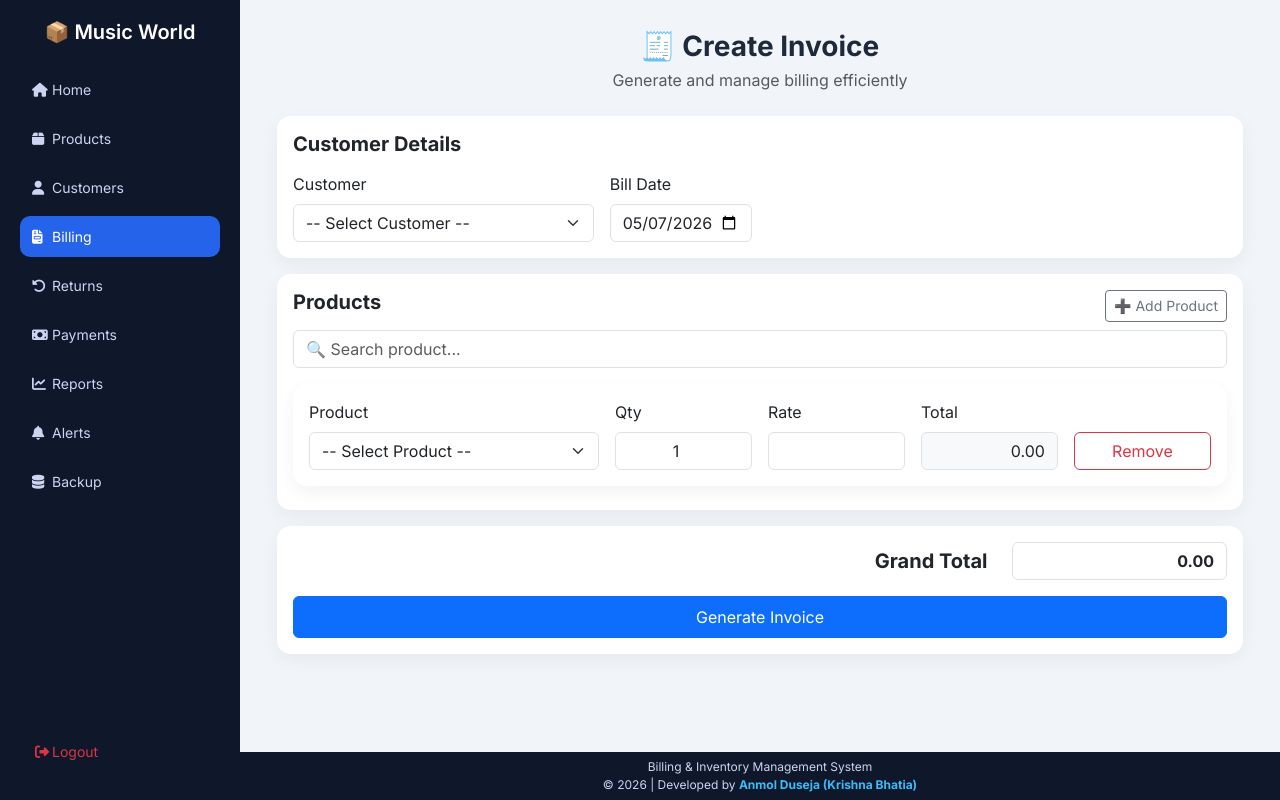
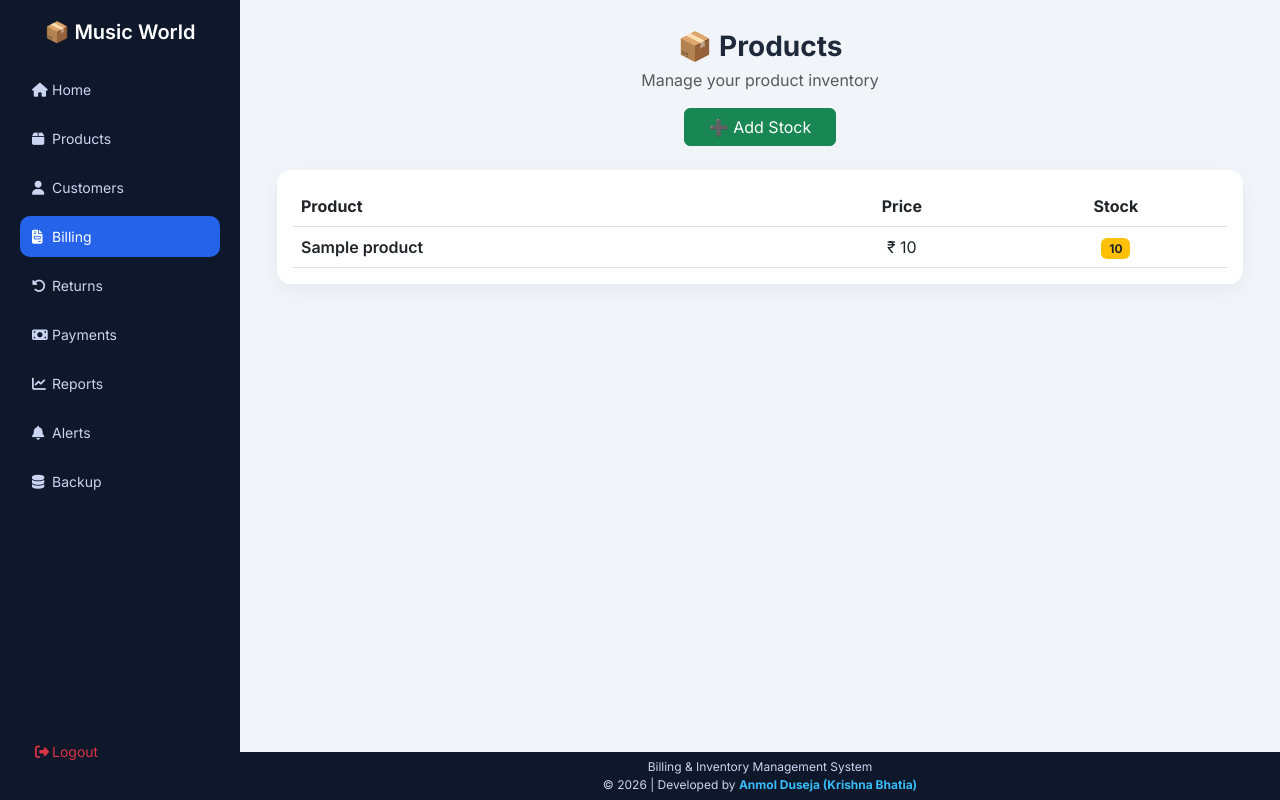
Before and after one commit to dusejaanmol17/BillingInventorySystem, a Flask app: page /invoice in a window 1280 px wide. Run offline with Flask 3, Linux system fonts and the light colour scheme; the visitor is signed in with stand-in values (Sample User, id 1); a database or web service that is not in the repository returns one stand-in record (values such as "Sample title"); some libraries are stand-ins or nearby versions.

Commit message:
UI and search change

```diff
--- a/templates/invoice.html
+++ b/templates/invoice.html
@@ -3,254 +3,206 @@
 
 <div class="container-fluid">
 
+  <!-- HEADER -->
   <div class="text-center mb-4">
-    <h3 class="fw-bold mb-1">🧾 Create Invoice</h3>
-    <p class="text-muted">Generate and manage billing efficiently</p>
-  </div>
+    <h3 class="fw-bold mb-1">📦 Products</h3>
+    <p class="text-muted mb-3">Manage your product inventory</p>
 
-  <form id="invoiceForm">
-
-<!-- CUSTOMER -->
-<div class="card p-3 mb-3">
-  <h5 class="fw-bold mb-3">Customer Details</h5>
-
-  <div class="row g-3">
-
-    <div class="col-md-4">
-      <label class="form-label">Customer</label>
-      <select name="customer_id" id="customerSelect" class="form-select" required>
-        <option value="">-- Select Customer --</option>
-        {% for c in customers %}
-          <option value="{{ c[0] }}">{{ c[1] }}</option>
-        {% endfor %}
-      </select>
-    </div>
-
-    <div class="col-md-2">
-      <label class="form-label">Bill Date</label>
-      <input type="date" name="invoice_date"
-             class="form-control"
-             value="{{ today_date }}"
-             max="{{ today_date }}" required>
-    </div>
-
-  </div>
-</div>
-
-<!-- PRODUCTS -->
-<div class="card p-3 mb-3">
-
-  <div class="d-flex justify-content-between mb-2">
-    <h5 class="fw-bold">Products</h5>
-    <button type="button" class="btn btn-outline-secondary btn-sm" id="addRowBtn">
-      ➕ Add Product
+    <button class="btn btn-success px-4"
+            data-bs-toggle="modal"
+            data-bs-target="#stockModal">
+      ➕ Add Stock
     </button>
   </div>
 
-  <!-- 🔍 SEARCH BOX -->
-  <input type="text" id="productSearch" class="form-control mb-3"
-         placeholder="🔍 Search product...">
+  <!-- TABLE -->
+  <div class="card p-3">
+    <div class="table-responsive">
+      <table class="table align-middle mb-0" id="productTable">
 
-  <div id="itemsContainer">
+        <thead class="text-center text-muted">
+          <tr>
+            <th class="text-start">Product</th>
+            <th>Price</th>
+            <th>Stock</th>
+          </tr>
+        </thead>
 
-    <div class="card p-3 mb-2 item-row">
-      <div class="row g-3 align-items-end">
+        <tbody>
+          {% for p in products %}
+          <tr>
+            <td class="fw-semibold">{{ p[1] }}</td>
+            <td class="text-center">₹ {{ p[2] }}</td>
 
-        <div class="col-md-4">
-          <label class="form-label">Product</label>
+            <td class="text-center">
+              {% if p[3] < 10 %}
+                <span class="badge bg-danger">{{ p[3] }}</span>
+              {% elif p[3] < 20 %}
+                <span class="badge bg-warning text-dark">{{ p[3] }}</span>
+              {% else %}
+                <span class="badge bg-success">{{ p[3] }}</span>
+              {% endif %}
+            </td>
+          </tr>
+          {% endfor %}
+        </tbody>
 
-          <select name="product_id[]" class="form-select productSelect" required>
-            <option value="">-- Select Product --</option>
-
-            {% for p in products %}
-              <option value="{{ p[0] }}"
-                      data-price="{{ p[2] }}"
-                      data-stock="{{ p[3] }}"
-                      {% if p[3] == 0 %} disabled {% endif %}>
-                {{ p[1] }} (Stock: {{ p[3] }})
-              </option>
-            {% endfor %}
-          </select>
-
-        </div>
-
-        <div class="col-md-2">
-          <label class="form-label">Qty</label>
-          <input type="number" name="quantity[]" class="form-control qty text-center" value="1" min="1">
-        </div>
-
-        <div class="col-md-2">
-          <label class="form-label">Rate</label>
-          <input type="number" step="0.01" name="rate[]" class="form-control rate text-end">
-        </div>
-
-        <div class="col-md-2">
-          <label class="form-label">Total</label>
-          <input type="text" class="form-control lineTotal text-end bg-light" readonly>
-        </div>
-
-        <div class="col-md-2">
-          <button type="button" class="btn btn-outline-danger w-100 removeRow">Remove</button>
-        </div>
-
+      </table>
     </div>
   </div>
 
 </div>
+
+<!-- ================= MODAL ================= -->
+
+<div class="modal fade" id="stockModal">
+  <div class="modal-dialog modal-dialog-centered">
+    <div class="modal-content p-3">
+
+      <form method="POST" action="/add-stock">
+
+        <div class="modal-header border-0">
+          <h5 class="modal-title fw-bold">➕ Add Stock</h5>
+          <button type="button" class="btn-close" data-bs-dismiss="modal"></button>
         </div>
 
-<!-- TOTAL -->
-<div class="card p-3">
-  <div class="row align-items-center">
-    <div class="col-md-9 text-end">
-      <h5 class="fw-bold mb-0">Grand Total</h5>
-    </div>
-    <div class="col-md-3">
-      <input type="text" id="grandTotal" class="form-control text-end fw-bold" readonly>
-    </div>
+        <div class="modal-body">
+
+          <!-- PRODUCT SELECT (ENHANCED SEARCH INSIDE SAME SELECT) -->
+          <div class="mb-3">
+            <label class="form-label">Product</label>
+            <select id="productDropdown" class="form-select">
+              <option value="">-- Select Product --</option>
+
+              {% for p in products %}
+              <option value="{{p[0]}}"
+                      data-price="{{p[2]}}"
+                      data-stock="{{p[3]}}">
+                {{p[1]}}
+              </option>
+              {% endfor %}
+
+              <option value="NEW">➕ Add New Product</option>
+            </select>
           </div>
 
-  <button id="submitBtn" class="btn btn-primary w-100 mt-3 py-2">
-    Generate Invoice
-  </button>
+          <input type="hidden" name="product_id" id="productId">
+
+          <div id="newProductDiv" class="mb-3 d-none">
+            <input type="text" name="new_product_name"
+                   class="form-control"
+                   placeholder="Enter new product name">
+          </div>
+
+          <div class="mb-3">
+            <label class="form-label">Price</label>
+            <input type="number" step="0.01"
+                   name="price"
+                   id="priceInput"
+                   class="form-control" required>
+          </div>
+
+          <div class="mb-3">
+            <label class="form-label">Quantity</label>
+            <input type="number" name="quantity" class="form-control" required>
+          </div>
+
+          <div class="mb-3">
+            <label class="form-label">Date</label>
+            <input type="date" name="received_date" class="form-control" required>
+          </div>
+
+        </div>
+
+        <div class="modal-footer border-0">
+          <button class="btn btn-success w-100">Save Stock</button>
         </div>
 
       </form>
-</div>
 
-<!-- ERROR MODAL -->
-<div class="modal fade" id="errorModal">
-  <div class="modal-dialog">
-    <div class="modal-content p-3">
-      <h5 class="text-danger">❌ Error</h5>
-      <p id="errorText"></p>
-      <button class="btn btn-secondary mt-2" data-bs-dismiss="modal">Close</button>
     </div>
   </div>
 </div>
 
-<!-- STYLES -->
+<!-- ================= STYLES ================= -->
 <style>
-select option:disabled {
+option:disabled {
   color: #999;
   background: #f3f3f3;
 }
 </style>
 
-<!-- SCRIPT -->
+<!-- ================= JS ================= -->
 <script>
-document.addEventListener("DOMContentLoaded", function () {
 
-function calculateTotals() {
-    let total = 0;
+const dropdown = document.getElementById("productDropdown");
+const priceInput = document.getElementById("priceInput");
+const productIdInput = document.getElementById("productId");
+const newDiv = document.getElementById("newProductDiv");
 
-    document.querySelectorAll(".item-row").forEach(row => {
-        let qty = parseFloat(row.querySelector(".qty").value) || 0;
-        let rate = parseFloat(row.querySelector(".rate").value) || 0;
-        let line = qty * rate;
+// ================= PRODUCT SELECT LOGIC =================
+dropdown.addEventListener("change", function () {
 
-        row.querySelector(".lineTotal").value = line.toFixed(2);
-        total += line;
-    });
+  const selected = this.options[this.selectedIndex];
 
-    document.getElementById("grandTotal").value = total.toFixed(2);
-}
+  if (this.value === "NEW") {
+    newDiv.classList.remove("d-none");
+    productIdInput.value = "";
+    priceInput.value = "";
+  } else {
+    newDiv.classList.add("d-none");
 
-// ================= SEARCH FILTER (A-Z maintained from backend) =================
-document.getElementById("productSearch").addEventListener("input", function () {
-    let filter = this.value.toLowerCase();
+    productIdInput.value = this.value;
 
-    document.querySelectorAll(".productSelect option").forEach(opt => {
-        if (!opt.value) return;
-
-        let text = opt.textContent.toLowerCase();
-
-        opt.style.display = text.includes(filter) ? "" : "none";
-    });
-});
-
-// ================= ADD ROW =================
-document.getElementById("addRowBtn").addEventListener("click", function () {
-    let row = document.querySelector(".item-row").cloneNode(true);
-
-    row.querySelector(".productSelect").selectedIndex = 0;
-    row.querySelector(".qty").value = 1;
-    row.querySelector(".rate").value = "";
-    row.querySelector(".lineTotal").value = "";
-
-    document.getElementById("itemsContainer").appendChild(row);
-});
-
-// ================= AUTO CALC =================
-document.addEventListener("input", function (e) {
-    if (e.target.classList.contains("qty") || e.target.classList.contains("rate")) {
-        calculateTotals();
-    }
-});
-
-// ================= SET RATE =================
-document.addEventListener("change", function (e) {
-    if (e.target.classList.contains("productSelect")) {
-        let opt = e.target.selectedOptions[0];
-        let price = parseFloat(opt.dataset.price || 0);
-
-        e.target.closest(".item-row").querySelector(".rate").value = price.toFixed(2);
-
-        calculateTotals();
-    }
-});
-
-// ================= REMOVE ROW =================
-document.addEventListener("click", function (e) {
-    if (e.target.classList.contains("removeRow")) {
-        let rows = document.querySelectorAll(".item-row");
-
-        if (rows.length > 1) {
-            e.target.closest(".item-row").remove();
-            calculateTotals();
-        } else {
-            alert("At least one product required");
+    if (selected.dataset.price) {
+      priceInput.value = parseFloat(selected.dataset.price).toFixed(2);
     }
   }
 });
 
-// ================= SUBMIT =================
-document.getElementById("invoiceForm").addEventListener("submit", function(e) {
-    e.preventDefault();
 
-    submitInvoice();
+// ================= INLINE SEARCH INSIDE SELECT =================
+// Type-to-filter WITHOUT extra input box
+
+let allOptions = Array.from(dropdown.options);
+
+dropdown.addEventListener("keydown", function (e) {
+
+  let key = e.key.toLowerCase();
+
+  // ignore control keys
+  if (key.length > 1 && key !== "backspace") return;
+
+  setTimeout(() => {
+
+    let search = dropdown.dataset.search || "";
+
+    if (key === "backspace") {
+      search = search.slice(0, -1);
+    } else {
+      search += key;
+    }
+
+    dropdown.dataset.search = search;
+
+    let filtered = allOptions.filter(opt => {
+      if (!opt.value || opt.value === "NEW") return true;
+
+      return opt.text.toLowerCase().includes(search);
     });
 
-function submitInvoice() {
-    let btn = document.getElementById("submitBtn");
-    btn.disabled = true;
-    btn.innerText = "Processing...";
+    // sort A-Z always
+    filtered.sort((a, b) => a.text.localeCompare(b.text));
 
-    let formData = new FormData(document.getElementById("invoiceForm"));
+    dropdown.innerHTML = "";
 
-    fetch("/create-invoice", {method: "POST", body: formData})
-    .then(res => res.json())
-    .then(data => {
-        btn.disabled = false;
-        btn.innerText = "Generate Invoice";
+    filtered.forEach(opt => {
+      dropdown.appendChild(opt);
+    });
 
-        if (data.status === "error") {
-            document.getElementById("errorText").innerText = data.message;
-            new bootstrap.Modal(document.getElementById("errorModal")).show();
-        } else {
-            window.location.href = data.redirect;
-        }
-    })
-    .catch(() => {
-        btn.disabled = false;
-        btn.innerText = "Generate Invoice";
-        alert("Something went wrong!");
+  }, 0);
 });
-}
 
-calculateTotals();
-
-});
 </script>
 
 {% endblock %}
```
Lines whose indentation alone changed are shown as unchanged.
